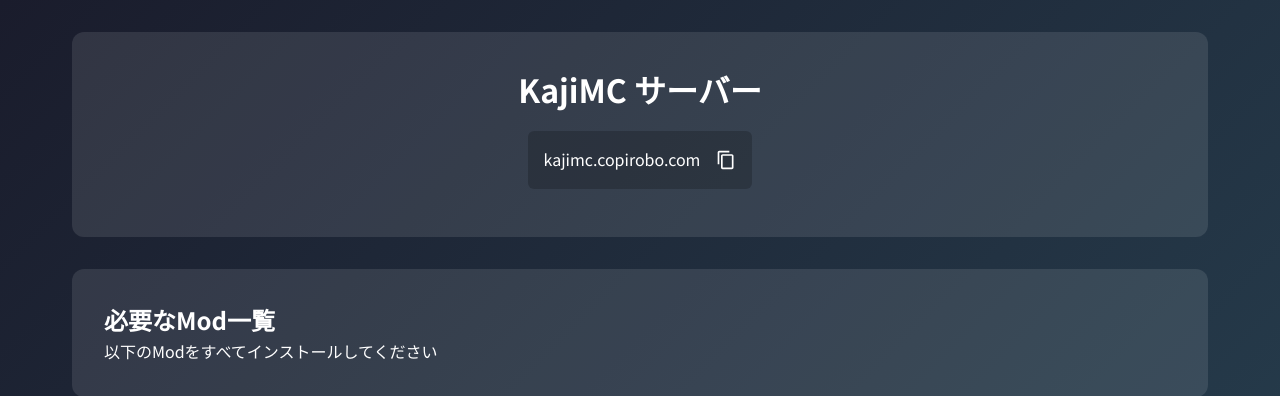
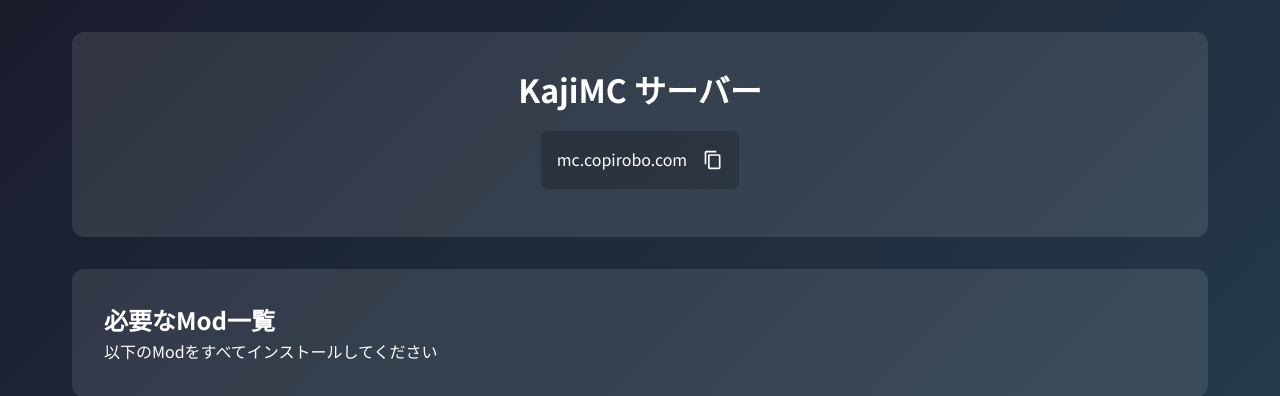
Before and after one commit to ponzu07/kajimc, a PHP site: page / in a window 1280 px wide. Shown: the top 396 px of the page. Run offline with PHP 8.4, Linux system fonts and the light colour scheme.

```diff
--- a/kajimc/index.php
+++ b/kajimc/index.php
@@ -183,7 +183,7 @@ $showAdmin = $manager->isAdmin();
         <div class="server-info">
             <h1>KajiMC サーバー</h1>
             <div class="ip-box" onclick="copyIP()">
-                <span id="server-ip">kajimc.copirobo.com</span>
+                <span id="server-ip">mc.copirobo.com</span>
                 <svg class="copy-icon" viewBox="0 0 24 24" width="20" height="20" fill="#ffffff">
                     <path d="M16 1H4c-1.1 0-2 .9-2 2v14h2V3h12V1zm3 4H8c-1.1 0-2 .9-2 2v14c0 1.1.9 2 2 2h11c1.1 0 2-.9 2-2V7c0-1.1-.9-2-2-2zm0 16H8V7h11v14z"/>
                 </svg>
```
Also changed, not shown: 1 other file.
